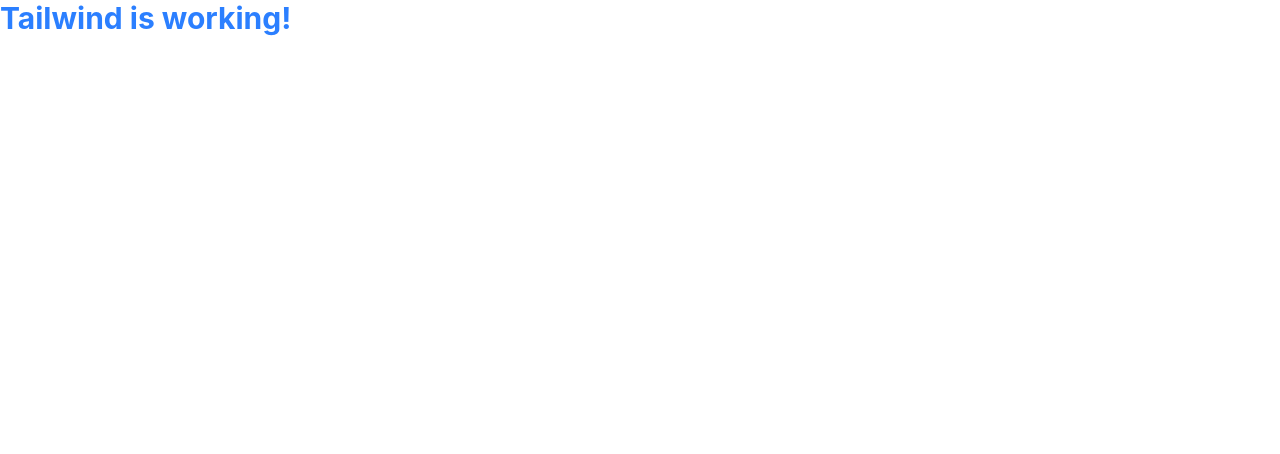
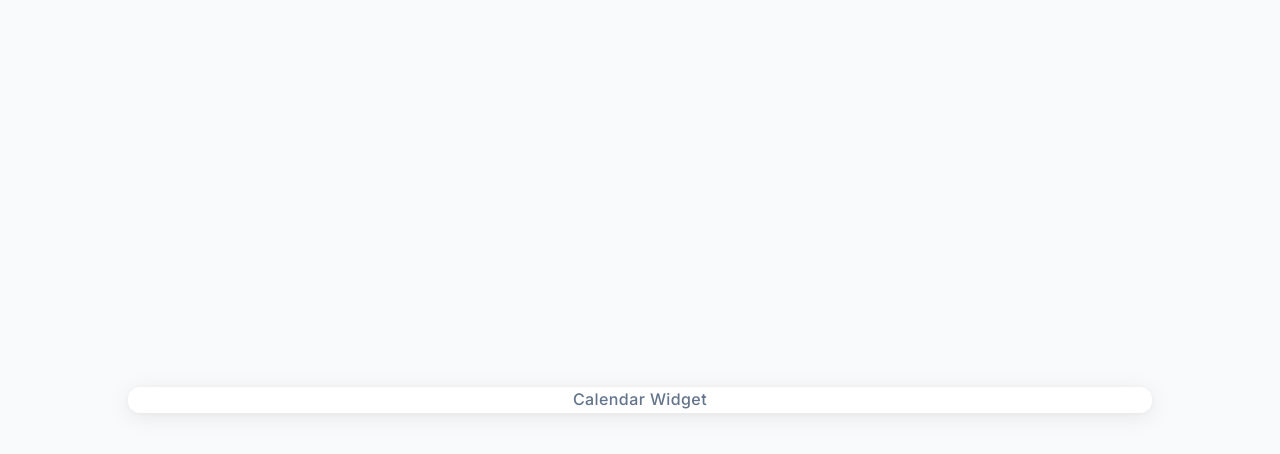
Before and after one commit to Subhashini-K/TUF_Calendar_Task, a React (Vite) app: page / in a window 1280 px wide. Shown: the top 454 px of the page. Built offline with nearby package versions, Linux system fonts and the light colour scheme.

Commit message:
feat: initial container design

```diff
--- a/index.html
+++ b/index.html
@@ -4,7 +4,11 @@
     <meta charset="UTF-8" />
     <link rel="icon" type="image/svg+xml" href="/favicon.svg" />
     <meta name="viewport" content="width=device-width, initial-scale=1.0" />
-    <title>calendar</title>
+    <meta name="description" content="Interactive wall calendar with date range selection, monthly hero images, and notes — built with React." />
+    <title>Wall Calendar — Interactive Monthly Planner</title>
+    <link rel="preconnect" href="https://fonts.googleapis.com" />
+    <link rel="preconnect" href="https://fonts.gstatic.com" crossorigin />
+    <link href="https://fonts.googleapis.com/css2?family=Inter:wght@400;500;600;700;800&family=Playfair+Display:wght@700;800&display=swap" rel="stylesheet" />
   </head>
   <body>
     <div id="root"></div>
--- a/src/App.jsx
+++ b/src/App.jsx
@@ -1,11 +1,11 @@
+import { CalendarWidget } from "./components/CalendarWidget";
+
 const App = () => {
   return (
-    <div>
-      <h1 class="text-3xl font-bold text-blue-500">
-        Tailwind is working!
-      </h1>
-    </div>
-  )
-}
+    <main className="min-h-screen flex items-center justify-center p-4 sm:p-8 bg-[var(--color-surface-off-white)]">
+      <CalendarWidget />
+    </main>
+  );
+};
 
 export default App;
--- /dev/null
+++ b/src/components/CalendarWidget.jsx
@@ -0,0 +1,23 @@
+/**
+ * CalendarWidget — Root component for the interactive wall calendar.
+ *
+ * Manages shared state (currentMonth, currentYear, selectedRange)
+ * and composes all child components:
+ *   - CalendarHeader
+ *   - HeroImage
+ *   - CalendarGrid
+ *   - NotesPanel
+ */
+
+export const CalendarWidget = () => {
+  return (
+    <div className="w-full max-w-5xl mx-auto">
+      {/* Components will be composed here in Step 7 */}
+      <div className="rounded-xl shadow-[var(--shadow-calendar)] bg-[var(--color-surface-card)] p-6">
+        <p className="text-[var(--color-text-muted)] text-center font-medium tracking-wide">
+          Calendar Widget
+        </p>
+      </div>
+    </div>
+  );
+};
--- a/src/index.css
+++ b/src/index.css
@@ -1 +1,121 @@
 @import "tailwindcss";
+
+/* ── Design Tokens ── */
+@theme {
+  /* Primary palette */
+  --color-primary-blue: #2563eb;
+  --color-primary-blue-light: #3b82f6;
+  --color-primary-blue-dark: #1d4ed8;
+
+  /* Neutrals */
+  --color-text-dark: #1e293b;
+  --color-text-muted: #64748b;
+  --color-text-light: #94a3b8;
+
+  /* Surfaces */
+  --color-surface-white: #ffffff;
+  --color-surface-off-white: #f8fafc;
+  --color-surface-card: #ffffff;
+
+  /* Borders */
+  --color-border-light: #e2e8f0;
+  --color-border-medium: #cbd5e1;
+
+  /* Selection / Range */
+  --color-selected-bg: #2563eb;
+  --color-selected-text: #ffffff;
+  --color-range-bg: #dbeafe;
+  --color-range-hover: #bfdbfe;
+
+  /* Status */
+  --color-today-accent: #f59e0b;
+  --color-weekend-text: #ef4444;
+
+  /* Shadows */
+  --shadow-calendar: 0 4px 24px rgba(0, 0, 0, 0.08), 0 1px 4px rgba(0, 0, 0, 0.04);
+  --shadow-calendar-hover: 0 8px 32px rgba(0, 0, 0, 0.12), 0 2px 8px rgba(0, 0, 0, 0.06);
+
+  /* Radii */
+  --radius-calendar: 12px;
+  --radius-day: 8px;
+
+  /* Fonts */
+  --font-display: "Playfair Display", Georgia, serif;
+  --font-body: "Inter", system-ui, -apple-system, sans-serif;
+
+  /* Transitions */
+  --transition-fast: 150ms ease;
+  --transition-normal: 250ms ease;
+  --transition-slow: 400ms ease;
+}
+
+/* ── Global Reset & Base Styles ── */
+*,
+*::before,
+*::after {
+  margin: 0;
+  padding: 0;
+  box-sizing: border-box;
+}
+
+html {
+  font-size: 16px;
+  -webkit-font-smoothing: antialiased;
+  -moz-osx-font-smoothing: grayscale;
+}
+
+body {
+  font-family: var(--font-body);
+  color: var(--color-text-dark);
+  background-color: var(--color-surface-off-white);
+  line-height: 1.6;
+  min-height: 100vh;
+}
+
+img {
+  display: block;
+  max-width: 100%;
+  height: auto;
+}
+
+button {
+  cursor: pointer;
+  border: none;
+  background: none;
+  font-family: inherit;
+  font-size: inherit;
+  color: inherit;
+}
+
+textarea {
+  font-family: inherit;
+  font-size: inherit;
+  color: inherit;
+}
+
+/* ── Focus Visible ── */
+:focus-visible {
+  outline: 2px solid var(--color-primary-blue);
+  outline-offset: 2px;
+  border-radius: var(--radius-day);
+}
+
+/* ── Scrollbar Styling ── */
+::-webkit-scrollbar {
+  width: 6px;
+}
+
+::-webkit-scrollbar-track {
+  background: transparent;
+}
+
+::-webkit-scrollbar-thumb {
+  background: var(--color-border-medium);
+  border-radius: 3px;
+}
+
+/* ── Selection ── */
+::selection {
+  background: var(--color-range-bg);
+  color: var(--color-primary-blue-dark);
+}
```
